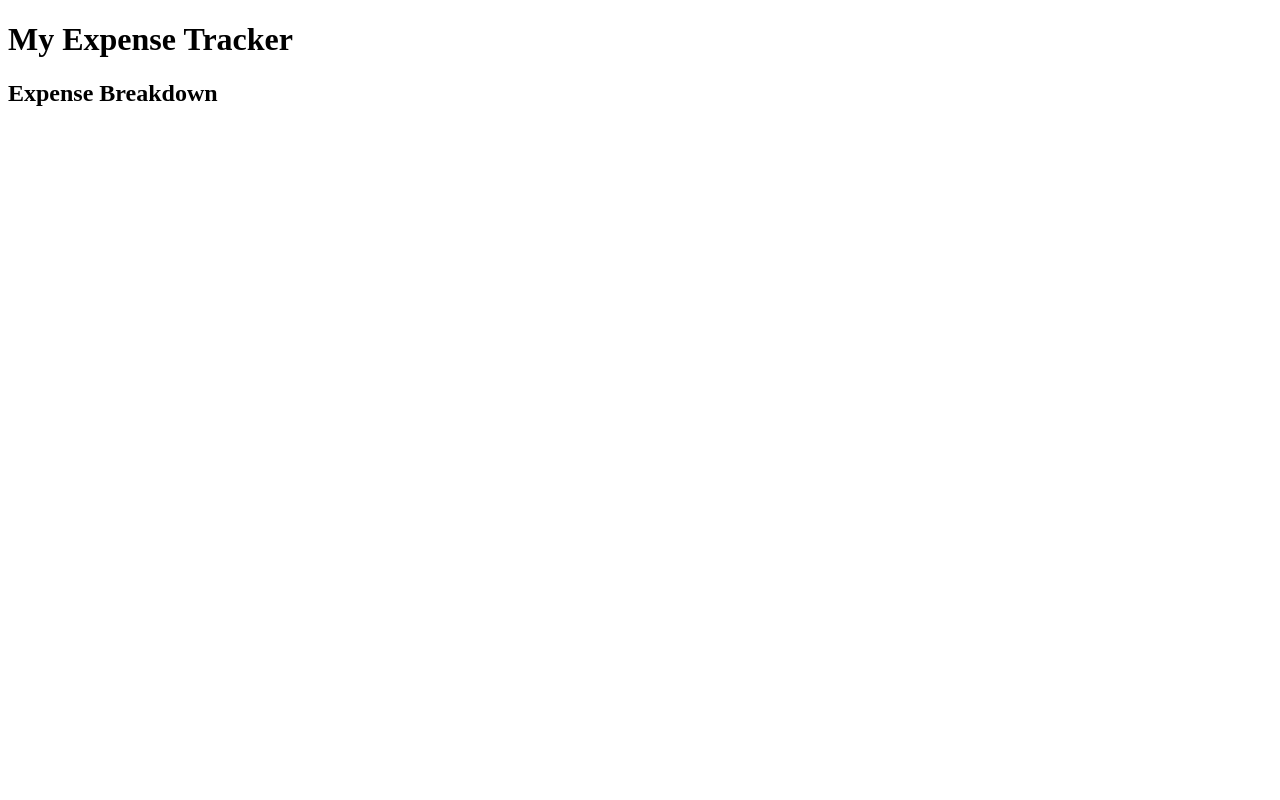
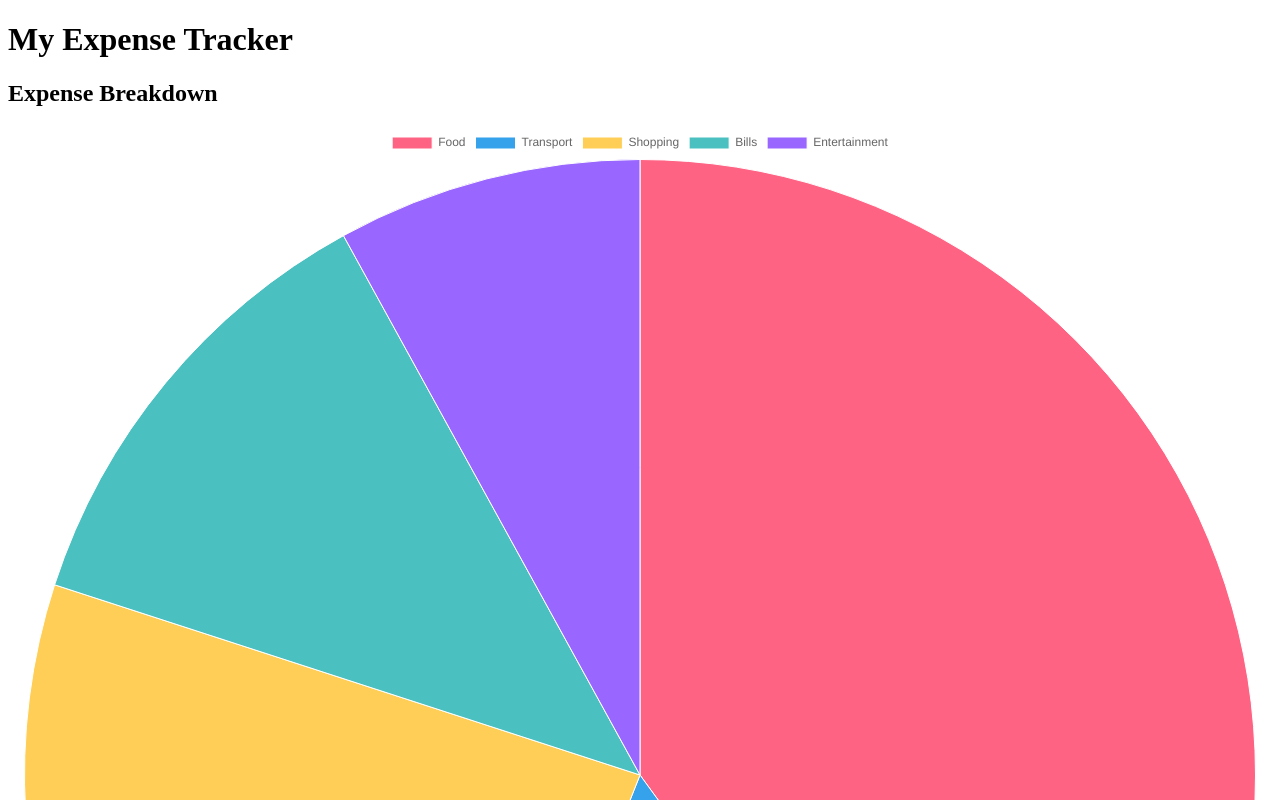
Before and after one commit to H-1709/expense-tracker, a React (Create React App) app in the folder client/: page / in a window 1280 px wide. Shown: the top 800 px of the page. Built offline with nearby package versions, Linux system fonts and the light colour scheme; no server answers.

Commit message:
Replace API data with dummy data in ExpensePieChart

```diff
--- a/client/src/components/ExpensePieChart.jsx
+++ b/client/src/components/ExpensePieChart.jsx
@@ -1,6 +1,5 @@
-import React, { useEffect, useState } from "react";
+import React from "react";
 import { Pie } from "react-chartjs-2";
-import axios from "axios";
 import {
   Chart as ChartJS,
   ArcElement,
@@ -11,32 +10,18 @@ import {
 ChartJS.register(ArcElement, Tooltip, Legend);
 
 const ExpensePieChart = () => {
-  const [expenses, setExpenses] = useState([]);
-
-  useEffect(() => {
-    axios.get("http://localhost:5000/api/expenses") // adjust API if different
-      .then(res => setExpenses(res.data))
-      .catch(err => console.error(err));
-  }, []);
-
-  // Group by category
-  const categories = {};
-  expenses.forEach(exp => {
-    categories[exp.category] = (categories[exp.category] || 0) + exp.amount;
-  });
-
+  // Dummy test data
   const data = {
-    labels: Object.keys(categories),
+    labels: ["Food", "Transport", "Shopping", "Bills", "Entertainment"],
     datasets: [
       {
-        data: Object.values(categories),
+        data: [500, 200, 300, 150, 100],
         backgroundColor: [
           "#FF6384",
           "#36A2EB",
           "#FFCE56",
           "#4BC0C0",
-          "#9966FF",
-          "#FF9F40"
+          "#9966FF"
         ],
         borderWidth: 1
       }
```
